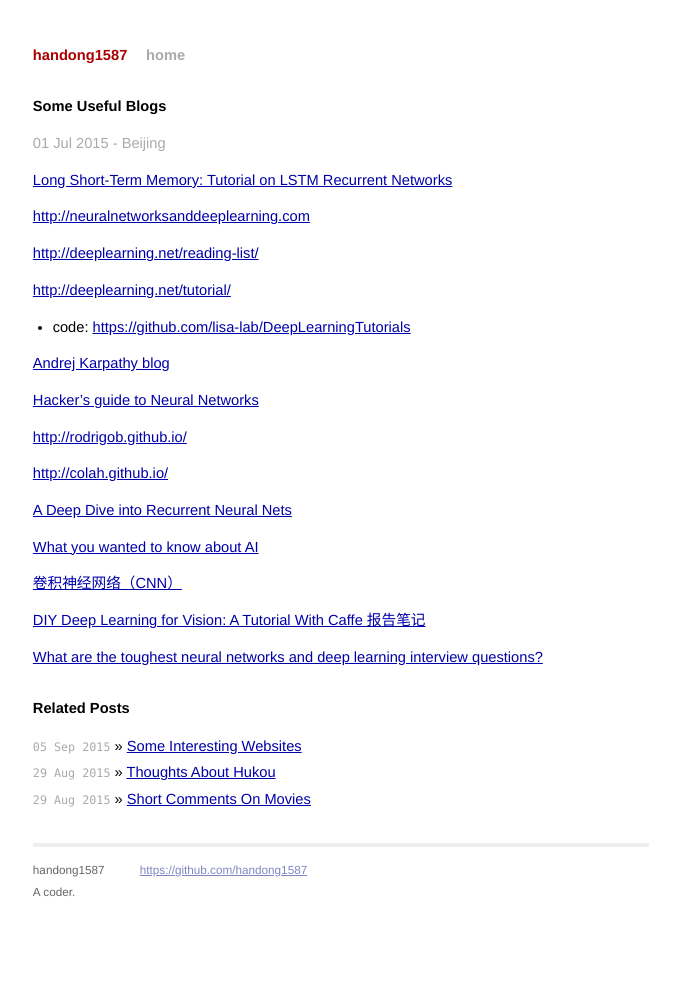
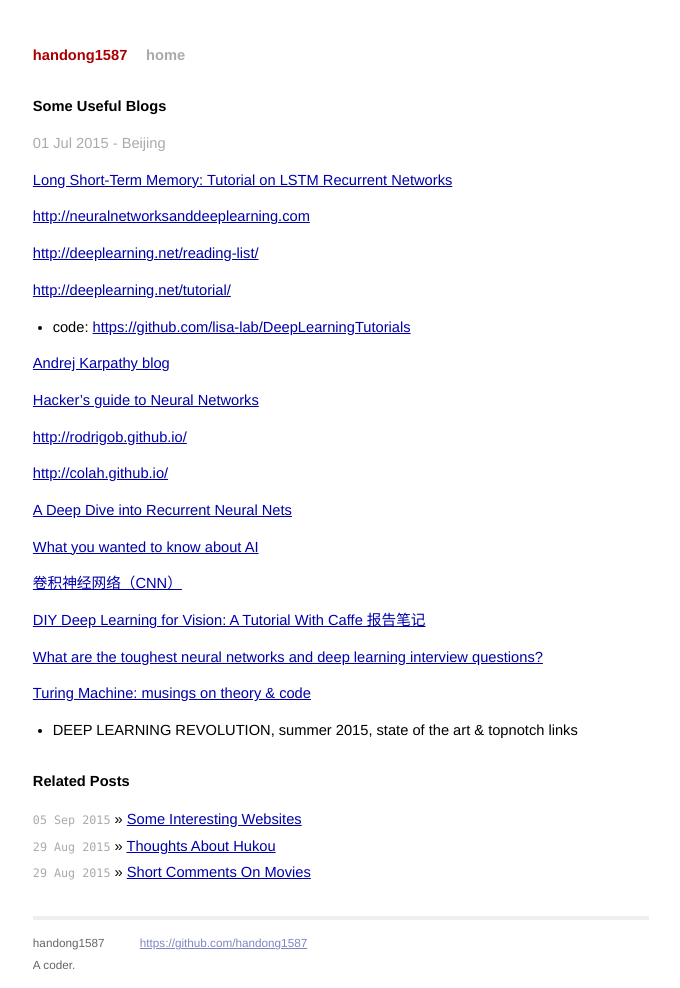
Before and after one commit to handong1587/handong1587.github.io, a Jekyll site: the page built from _posts/deep_learning/2015-07-01-some-useful-blogs.md, in a window 1280 px wide. Shown: the whole page, without its empty margins (299-979 px from the left). Built offline with Jekyll 4.4.1, drawn with Linux system fonts in a browser that asks for light colours; Markdown is read by kramdown in place of the engine named in the settings; comment, search, counter and statistics services are not loaded; before the commit the page ends 944 px from its top, so only the background shows below that.

Commit message:
update md

```diff
--- a/_posts/deep_learning/2015-07-01-some-useful-blogs.md
+++ b/_posts/deep_learning/2015-07-01-some-useful-blogs.md
@@ -36,3 +36,6 @@ title: Some Useful Blogs
 [DIY Deep Learning for Vision: A Tutorial With Caffe 报告笔记](http://frank19900731.github.io/wx/2014-12-04-diy-deep-learning-for-vision-a-tutorial-with-caffe-bao-gao-bi-ji.html)
 
 [What are the toughest neural networks and deep learning interview questions?](https://www.quora.com/What-are-the-toughest-neural-networks-and-deep-learning-interview-questions)
+
+[Turing Machine: musings on theory & code](https://vzn1.wordpress.com/2015/09/01/deep-learning-revolution-summer-2015-state-of-the-art-topnotch-links/)
+- DEEP LEARNING REVOLUTION, summer 2015, state of the art & topnotch links
```
